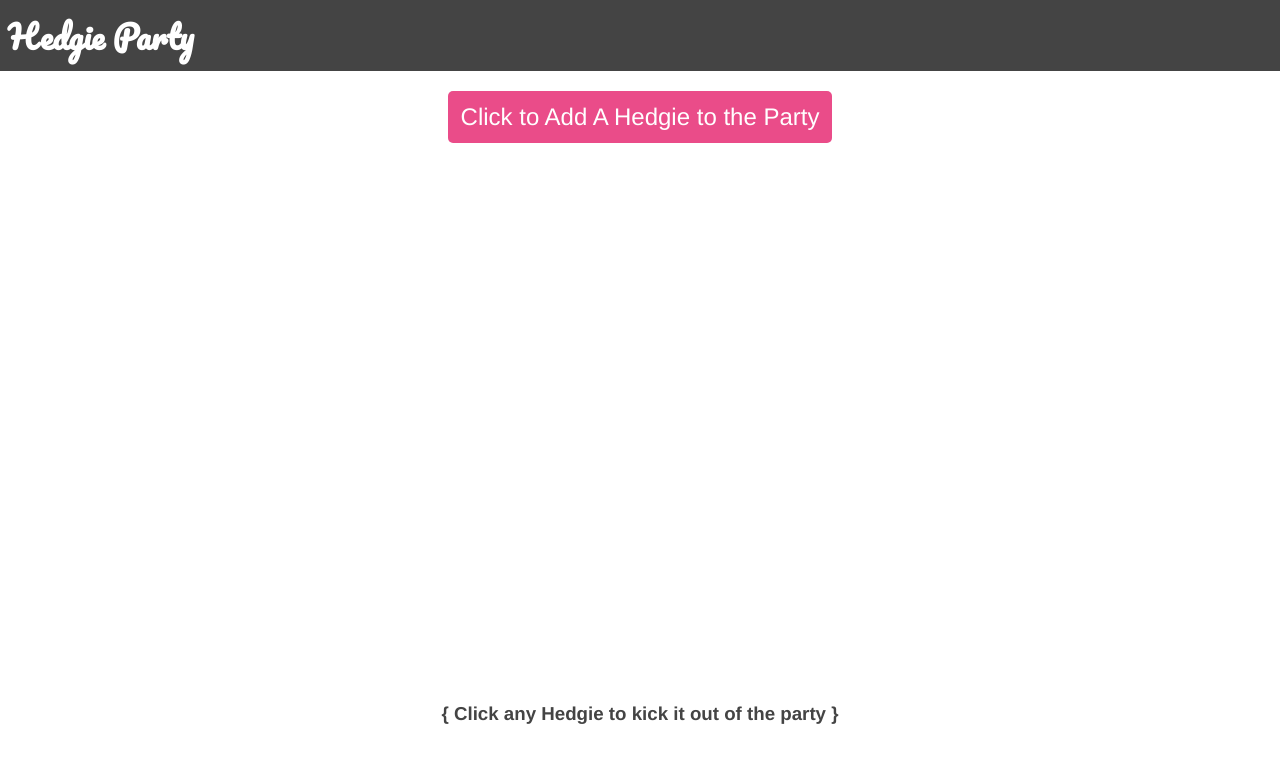
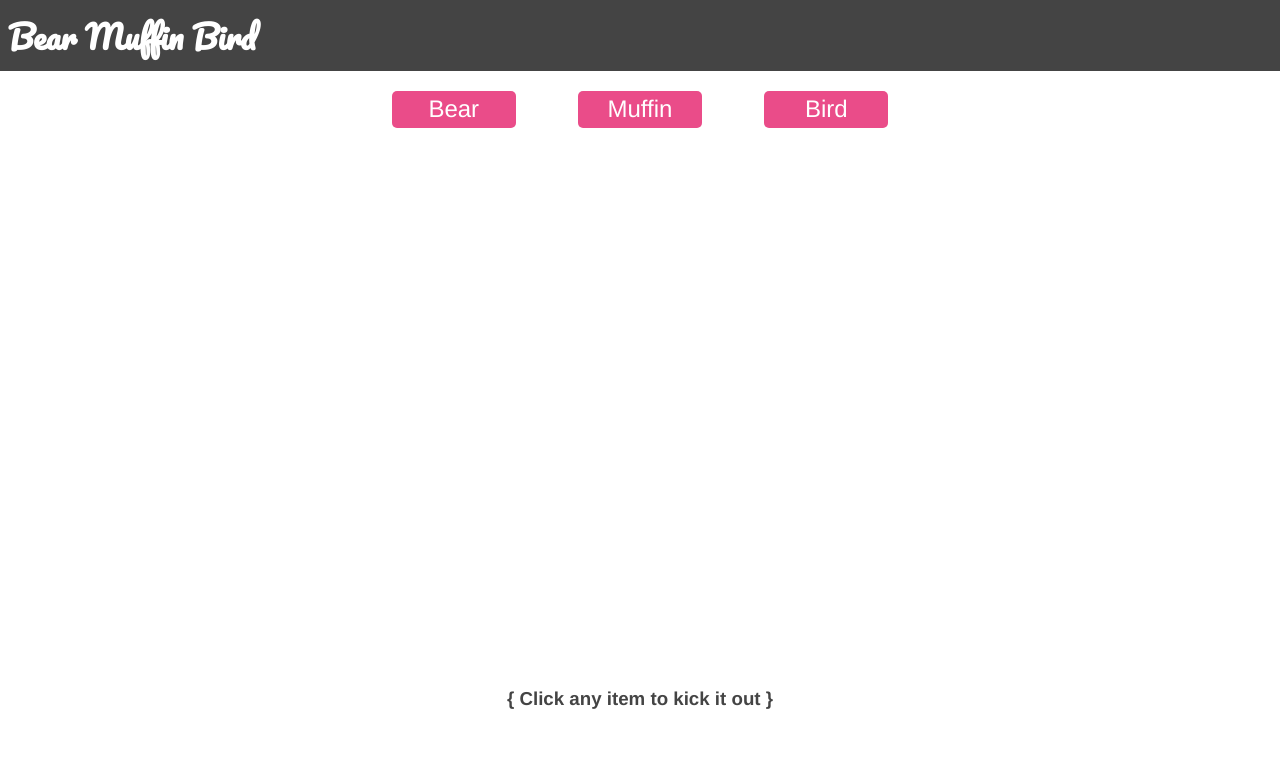
Before and after one commit to turingschool/bear-muffin-bird, a plain HTML site: page index.html in a window 1280 px wide. Drawn offline with Linux system fonts and the light colour scheme.

Commit message:
Pivot content to Bear Muffin Bird

```diff
--- a/index.html
+++ b/index.html
@@ -4,18 +4,23 @@
     <meta charset="utf-8">
     <link href="https://fonts.googleapis.com/css?family=Pacifico&display=swap" rel="stylesheet">
     <link rel="stylesheet" href="./styles.css">
-    <title>Hedgie Party</title>
+    <title>Bear Muffin Bird</title>
   </head>
   <body>
     <header>
-      <h1>Hedgie Party</h1>
+      <h1>Bear Muffin Bird</h1>
     </header>
     <main>
-      <button class="add">Click to Add A Hedgie to the Party</button>
-      <section class="hedgies">
+      <div class="add-buttons">
+        <button class="add bear">Bear</button>
+        <button class="add muffin">Muffin</button>
+        <button class="add bird">Bird</button>
+      </div>
+      <section class="items">
 
       </section>
-      <h3>{ Click any Hedgie to kick it out of the party }</h3>
+      <h3>{ Click any item to kick it out }</h3>
     </main>
+    <script src="./index.js" type="text/javascript"></script>
   </body>
 </html>
--- a/styles.css
+++ b/styles.css
@@ -22,6 +22,12 @@ main {
   padding: 1.5%;
 }
 
+.add-buttons {
+  display: flex;
+  justify-content: space-between;
+  width: 40%;
+}
+
 .add {
   color: #fff;
   background-color: #ea4c89;
@@ -30,14 +36,22 @@ main {
   border: none;
   border-radius: 5px;
   cursor: pointer;
+  width: 25%;
 }
 
 .add:hover {
   background-color: #df3e7b;
 }
 
-.hedgies {
+.items {
   height: 70vh;
+  display: flex;
+  flex-wrap: wrap;
+}
+
+.item {
+  font-size: 900%;
+  margin: 20px;
 }
 
 h3 {
```
